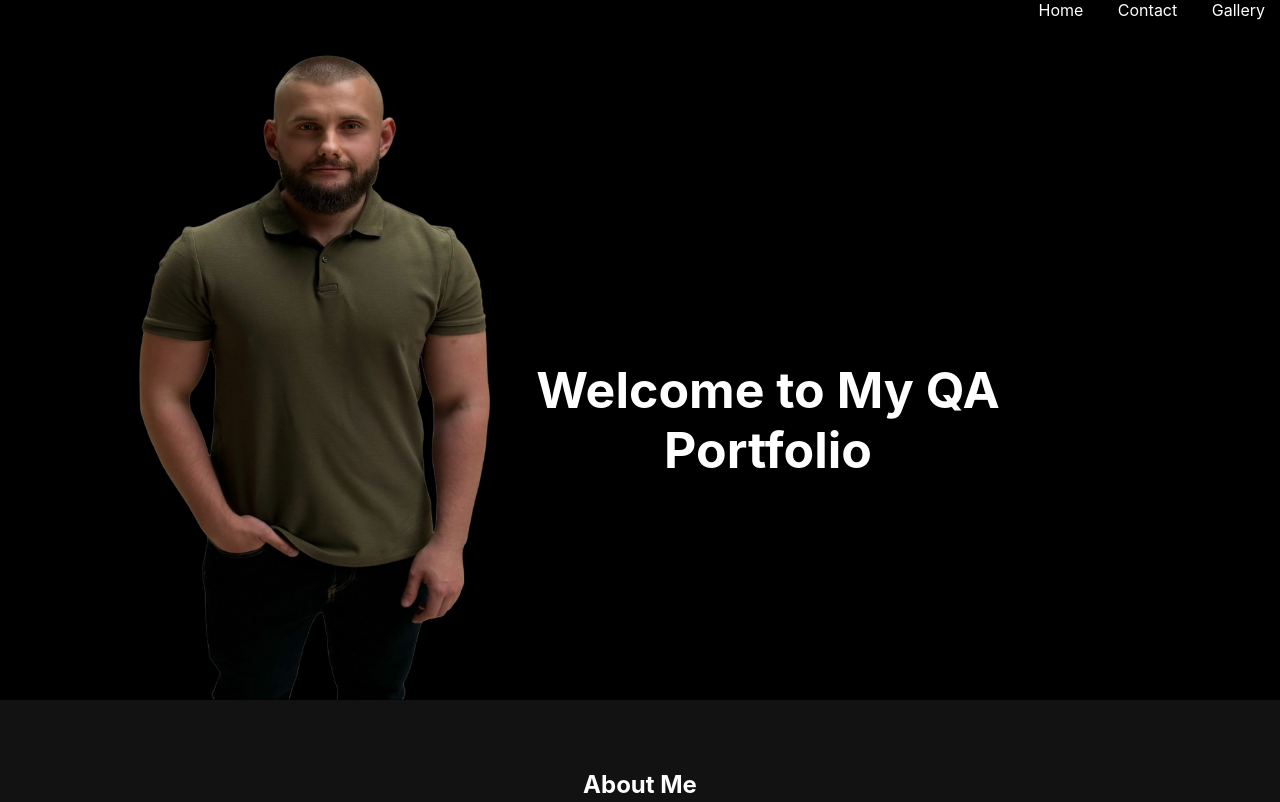
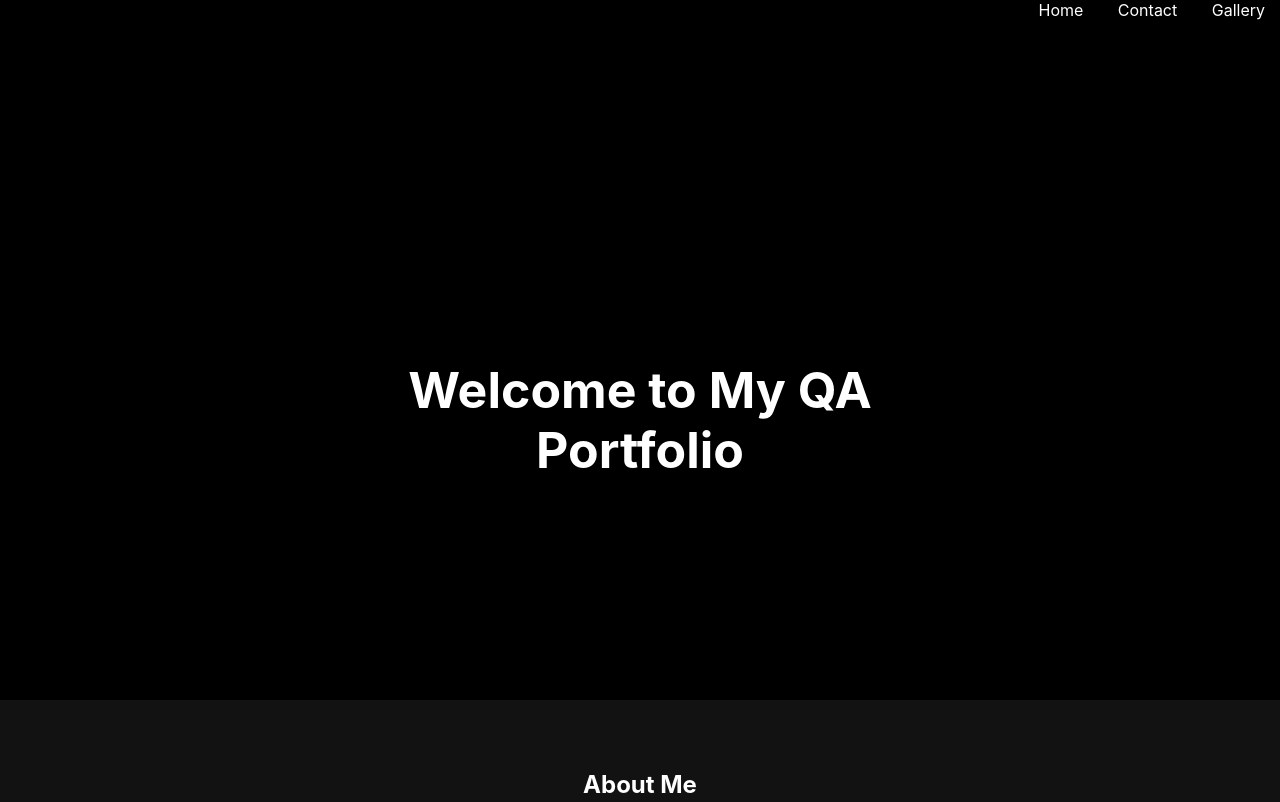
Before and after one commit to DmytroSukharyev/Sukharyev-hillel-qa, a plain HTML site: page index.html in a window 1280 px wide. Shown: the top 802 px of the page. Drawn offline with Linux system fonts and the light colour scheme.

Commit message:
Updated portfolio

```diff
--- a/index.html
+++ b/index.html
@@ -8,7 +8,7 @@
 </head>
 <body>
     <header>
-        <img src="photo/IMG_8550-Photoroom.png" alt="Вид заголовка" width="600" height="700">
+        <img src= alt="Вид заголовка" width="0" height="700">
         <h1 class="header-text">Welcome to My QA Portfolio</h1>
         <nav>
             <a href="index.html">Home</a>
--- a/styles.css
+++ b/styles.css
@@ -1,7 +1,10 @@
 body {
+    display: flex;
+    flex-direction: column;
+    min-height: 100vh;
     font-family: 'SF Pro Display', sans-serif;
     background-color: #121212;
-    color: #fff !important;;
+    color: #fff !important;
     margin: 0;
     padding: 0;
     text-align: center;
@@ -27,7 +30,7 @@ header h1 {
 .header-text {
     position: absolute;
     top: 50%;
-    left: 60%;
+    left: 50%;
     transform: translate(-50%, -50%);
     font-size: 50px;
     font-weight: bold;
@@ -56,6 +59,7 @@ nav a {
 }
 
 section {
+    flex-grow: 1;
     padding: 50px 20px;
 }
 
```
Also changed, not shown: pages/gallery.html (+3 -1 lines), photo/photo_5355047980538918752_w.jpg (added), photo/photo_5413704494929274482_w.jpg, photo/photo_5413704494929274483_w.jpg, photo/photo_5413704494929274484_w.jpg, photo/photo_5413704494929274487_w.jpg.
